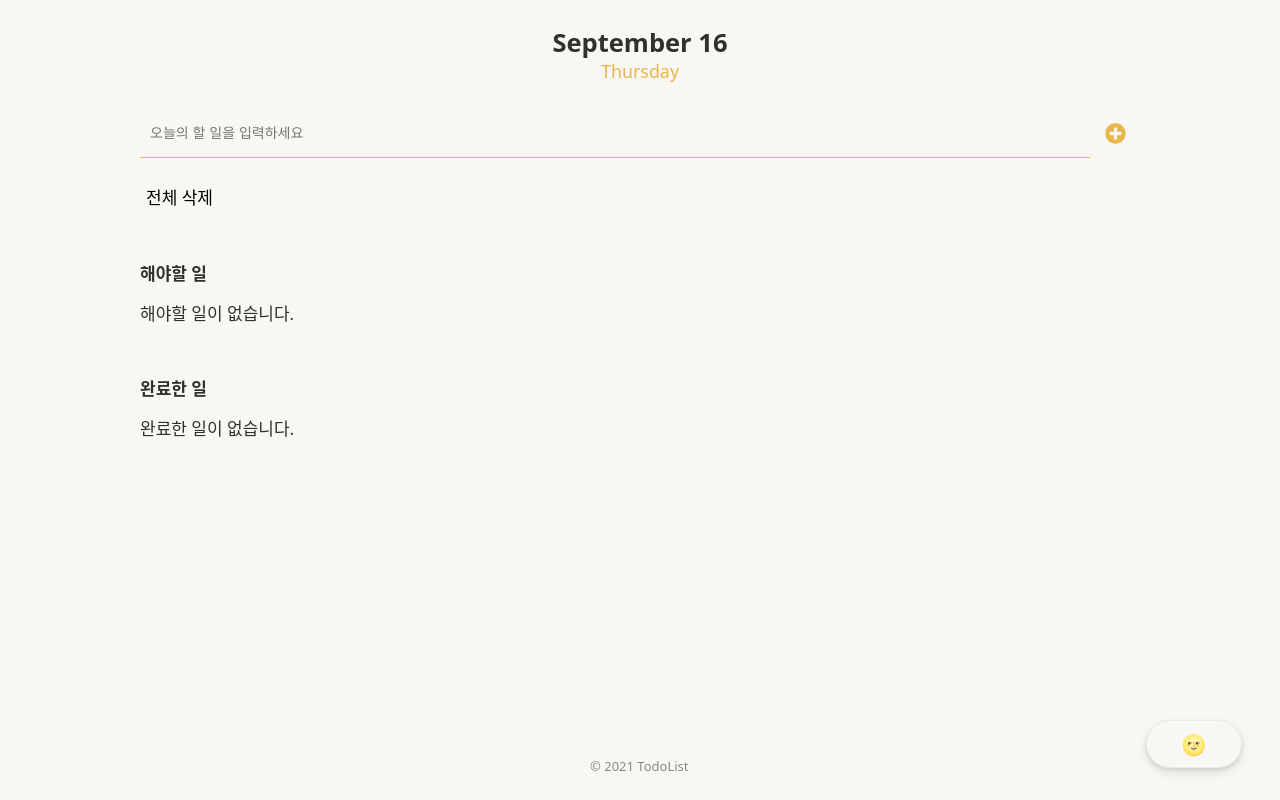
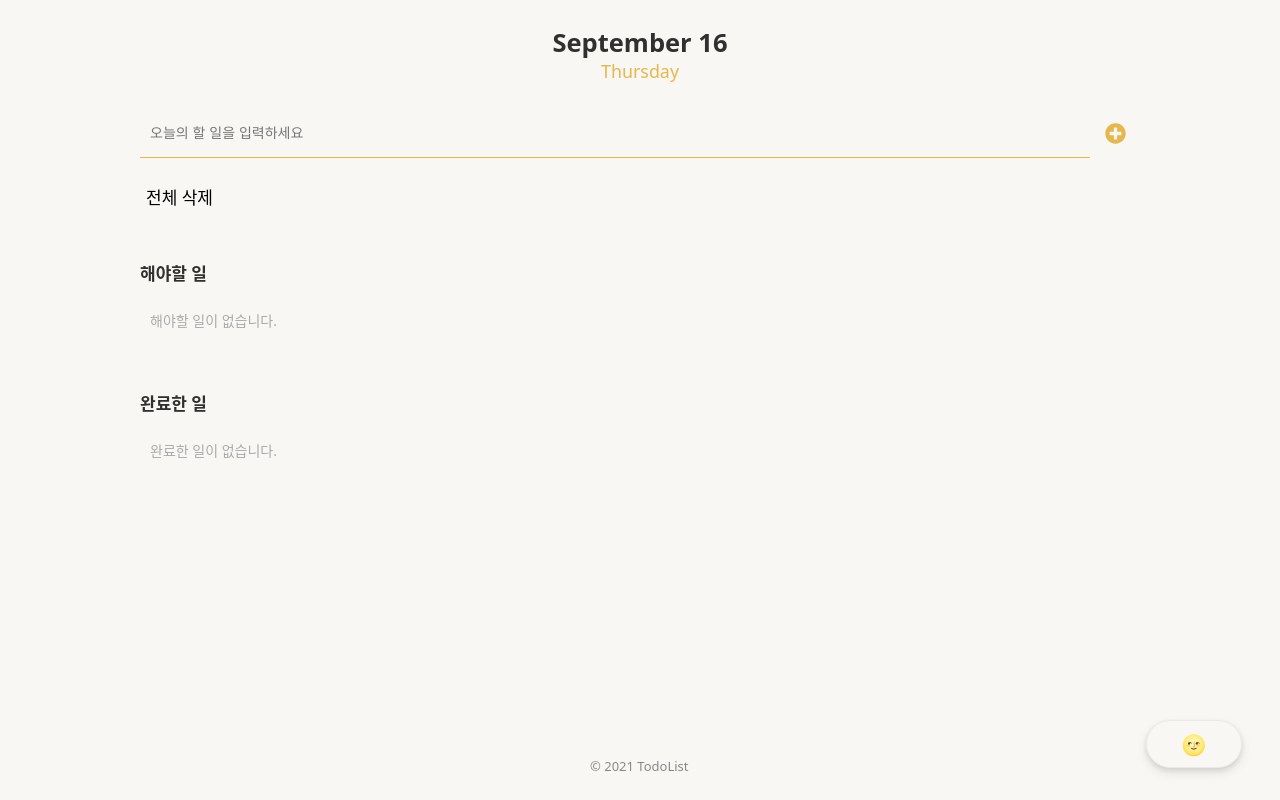
Before and after one commit to juhyoju/todo-list, a React (Create React App) app: page / in a window 1280 px wide. Built offline with nearby package versions, Linux system fonts and the light colour scheme; a web font is replaced by a local one.

Commit message:
목록 없을 때 문구 스타일

```diff
--- a/src/components/TodoList.js
+++ b/src/components/TodoList.js
@@ -12,7 +12,7 @@ const TodoList = ({ todos, setTodos, title, checkedList }) => {
             <TodoTitle>{title}</TodoTitle>
 
             {onTodoNumber === 0 ? (
-                <p>{title}이 없습니다.</p>
+                <TodoNull>{title}이 없습니다.</TodoNull>
             ) : (
                 <ul>
                     {todos.map(todo => {
@@ -38,3 +38,9 @@ const TodoTitle = styled.p`
     margin: 50px 0 15px;
     font-weight: bold;
 `
+
+const TodoNull = styled.div`
+    color: #aaa;
+    font-size: 14px;
+    padding: 10px;
+`
```
